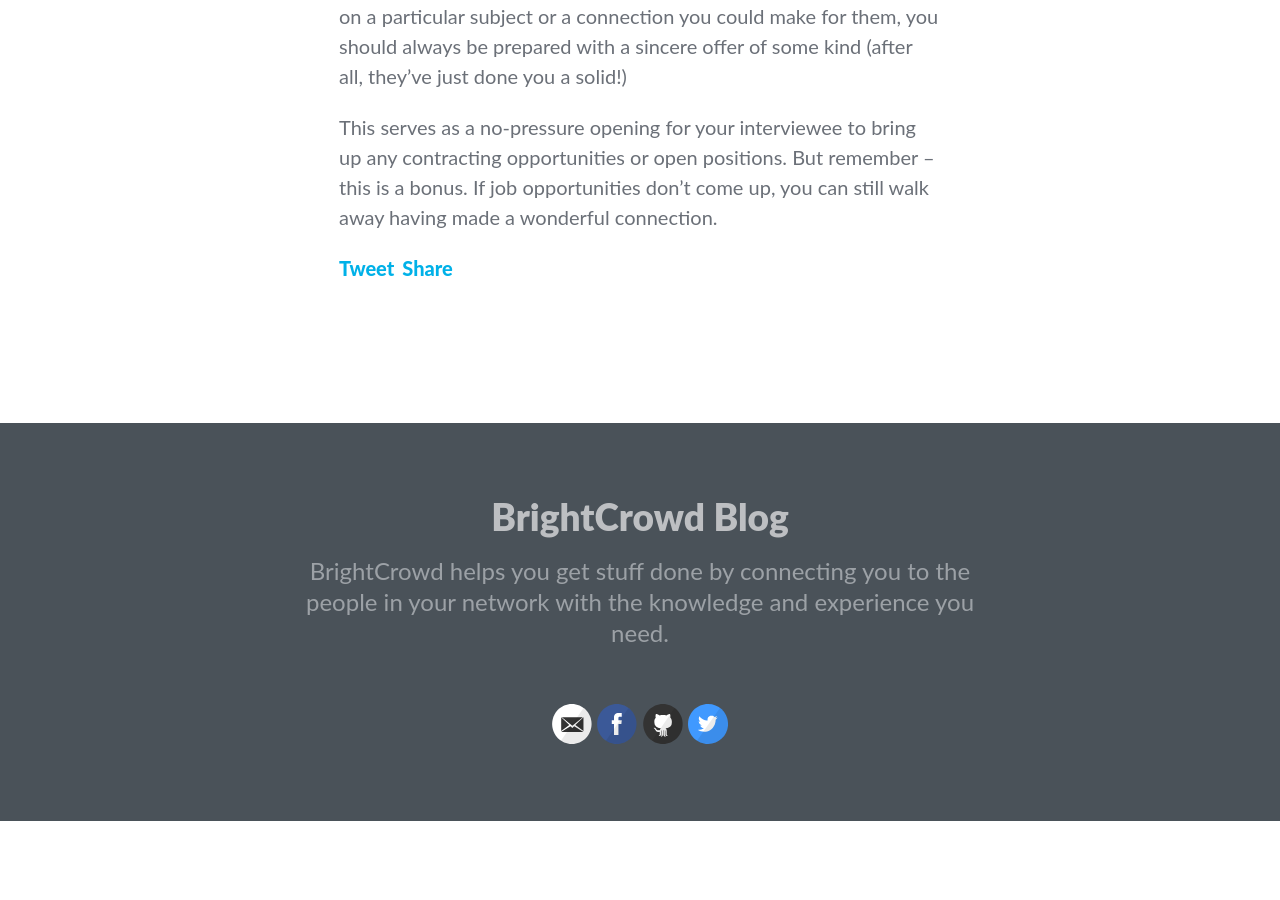
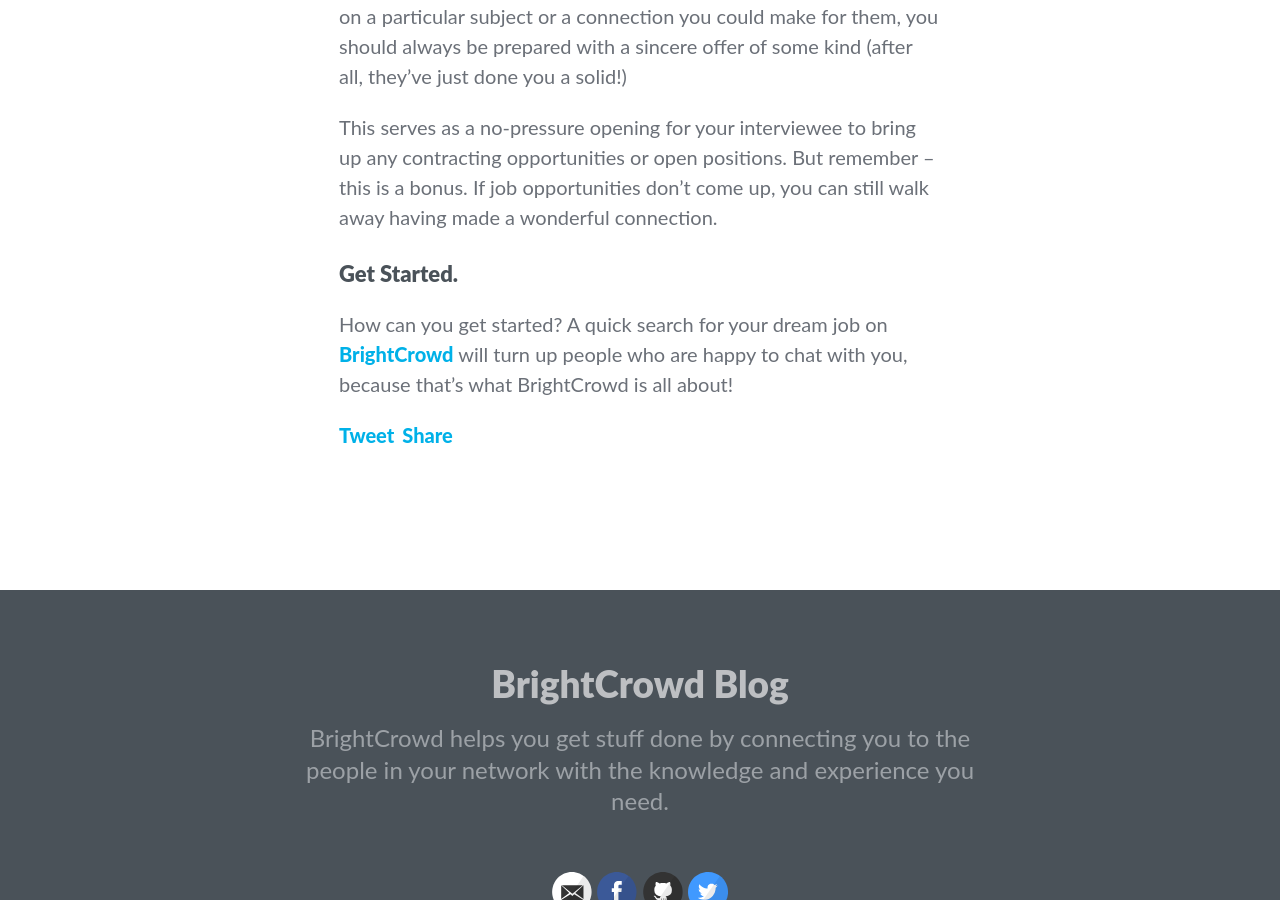
Before and after one commit to BrightCrowd/bc-blog, a Jekyll site: the page built from _posts/2018-02-15-informational-interview.md, in a window 1280 px wide and 900 px high, scrolled down 3779 px. Built offline with Jekyll 4.4.1, drawn with Linux system fonts in a browser that asks for light colours; some web fonts are replaced; comment, search, counter and statistics services are not loaded; before the commit the page ends 4600 px from its top, so only the background shows below that.

Commit message:
BrightCrowd link

```diff
--- a/_posts/2018-02-15-informational-interview.md
+++ b/_posts/2018-02-15-informational-interview.md
@@ -56,8 +56,13 @@
 
 This serves as a no-pressure opening for your interviewee to bring up any contracting opportunities or open positions. But remember – this is a bonus. If job opportunities don’t come up, you can still walk away having made a wonderful connection.
 
+### Get Started.
+
+How can you get started? A quick search for your dream job on [BrightCrowd][brightcrowd] will turn up people who are happy to chat with you, because that's what BrightCrowd is all about!
+
 
 [link1]: https://en.wikipedia.org/wiki/Informational_interview
 [link2]: https://blog.brightcrowd.com/the-art-of-the-ask/
 [link3]: https://jacobklehman.com/
 [link4]: https://business.cornell.edu/
+[brightcrowd]: https://brightcrowd.com
```
